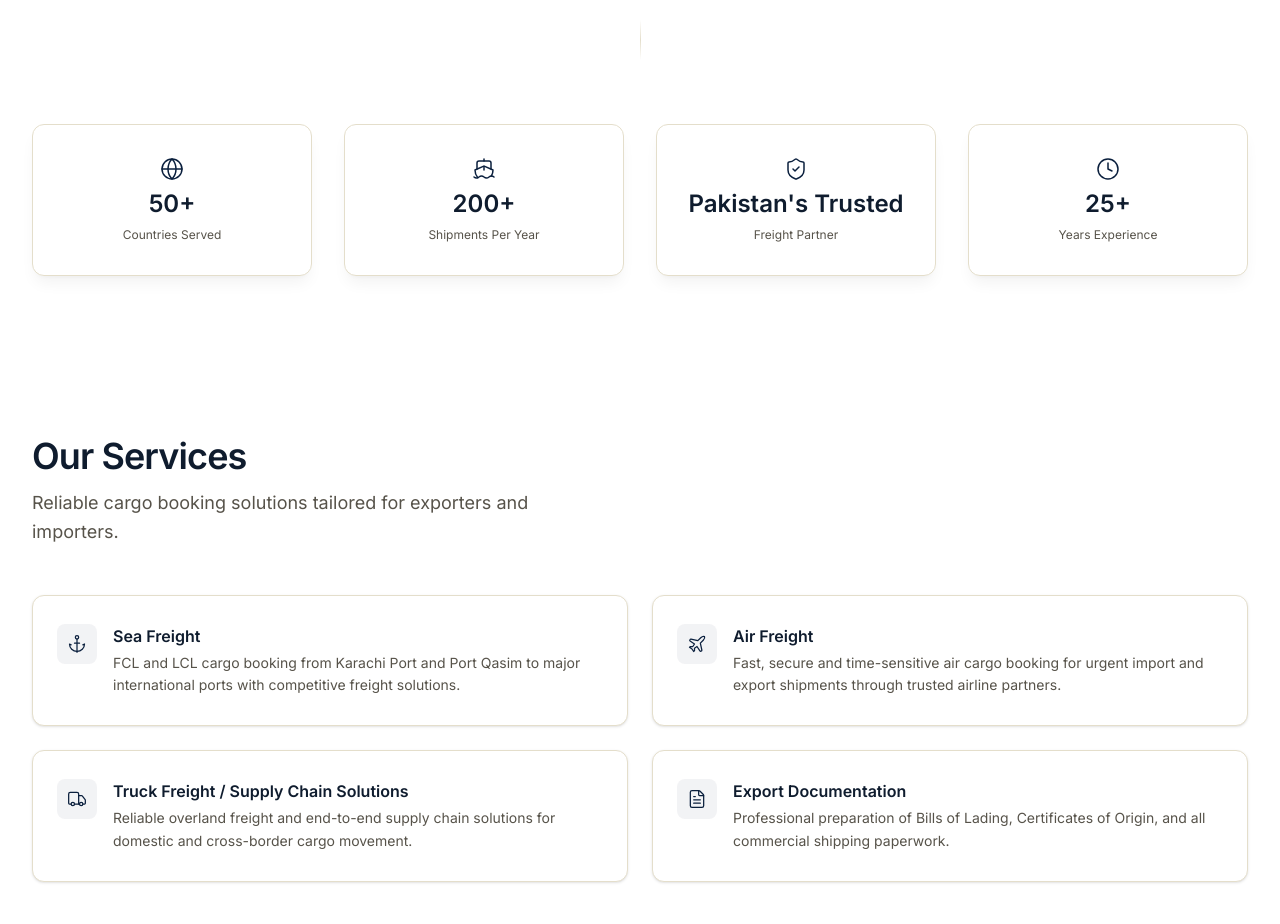
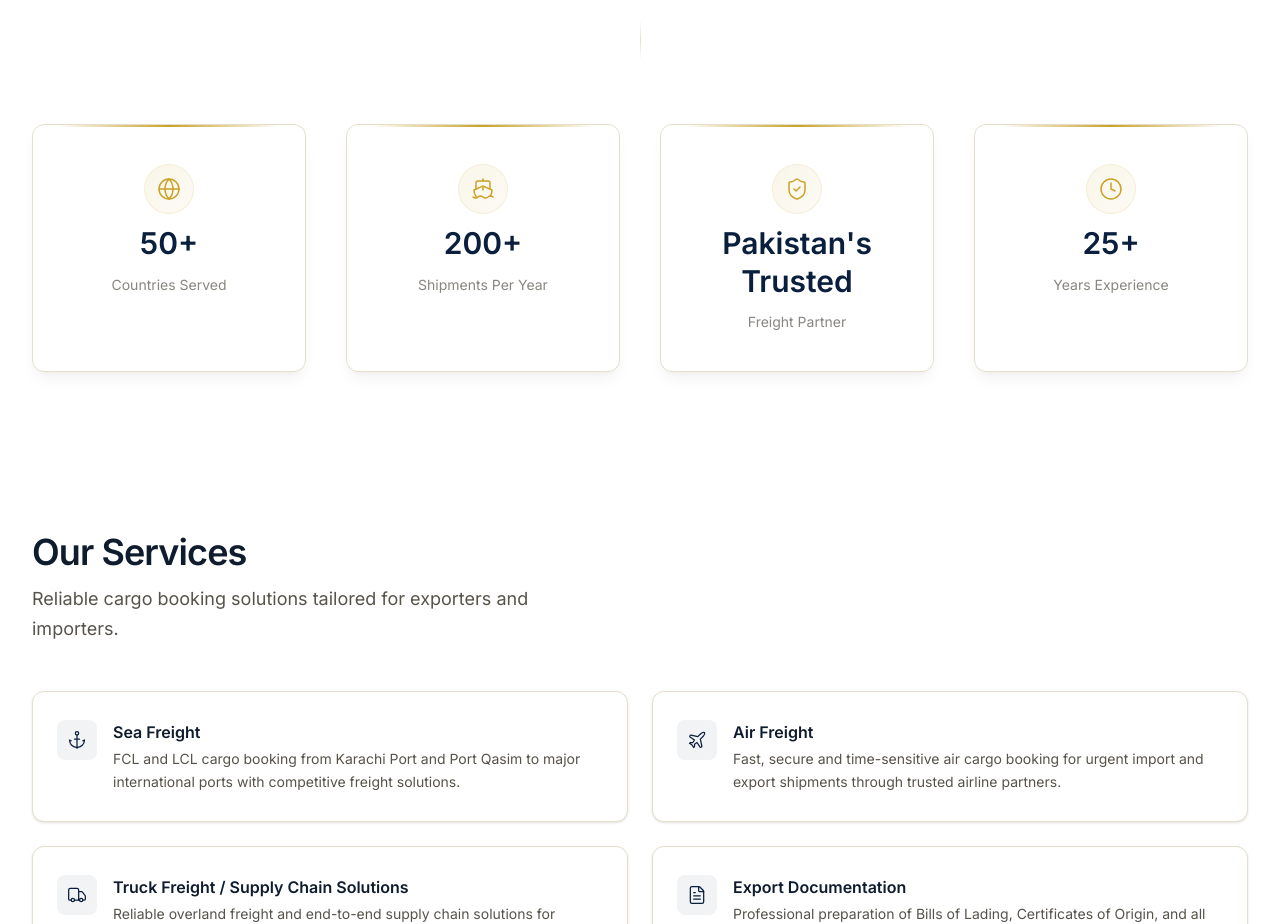
Before and after one commit to Mairaarshad19/allied-shipping-website, a Next.js app: page / in a window 1280 px wide. Shown: the part 860-1784 px from the top of the page. Built offline with nearby package versions, Linux system fonts and the light colour scheme.

Commit message:
style(stats): enhance achievements section

```diff
--- a/components/Stats.tsx
+++ b/components/Stats.tsx
@@ -32,7 +32,7 @@
       <div className="mx-auto w-px h-8 sm:h-10 bg-gradient-to-b from-transparent via-border to-transparent" />
 
       <Container className="mt-8 sm:mt-12 md:mt-16">
-        <div className="grid grid-cols-1 sm:grid-cols-2 lg:grid-cols-4 gap-4 sm:gap-5 md:gap-8">
+        <div className="grid grid-cols-1 sm:grid-cols-2 lg:grid-cols-4 gap-6 sm:gap-8 md:gap-10">
           {STATS.map((stat, index) => {
             const Icon = stat.icon;
 
@@ -42,12 +42,24 @@
                 type="fade-up"
                 delay={index * 100}
               >
-                <div className="flex flex-col items-center text-center gap-2 rounded-xl border border-border bg-white px-5 sm:px-6 py-6 sm:py-8 shadow-lg shadow-black/5 transition-shadow duration-200 hover:shadow-xl h-full">
-                  <Icon className="h-6 w-6 text-navy-primary" strokeWidth={1.5} />
-                  <span className="text-xl md:text-2xl font-semibold leading-tight text-heading break-words">
+                <div className="relative flex flex-col items-center text-center gap-3 rounded-xl border border-border bg-white px-6 sm:px-8 py-8 sm:py-10 shadow-lg shadow-black/5 transition-shadow duration-200 hover:shadow-xl h-full overflow-hidden">
+                  {/* Gold top accent bar */}
+                  <div className="absolute top-0 left-6 right-6 h-0.5 bg-gradient-to-r from-transparent via-gold to-transparent" />
+
+                  {/* Icon with gold-tinted background */}
+                  <div className="flex h-12 w-12 items-center justify-center rounded-full bg-gradient-to-br from-gold/10 to-gold/5 ring-1 ring-gold/20">
+                    <Icon className="h-6 w-6 text-gold" strokeWidth={1.5} />
+                  </div>
+
+                  {/* Number — large and bold */}
+                  <span className="text-2xl md:text-3xl font-bold leading-tight text-navy-primary break-words">
                     {stat.title}
                   </span>
-                  <span className="text-xs text-body break-words">{stat.description}</span>
+
+                  {/* Label — subtle and smaller */}
+                  <span className="text-sm text-body/70 break-words leading-snug">
+                    {stat.description}
+                  </span>
                 </div>
               </Reveal>
             );
```
